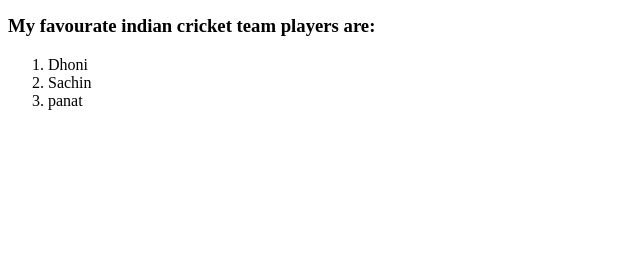
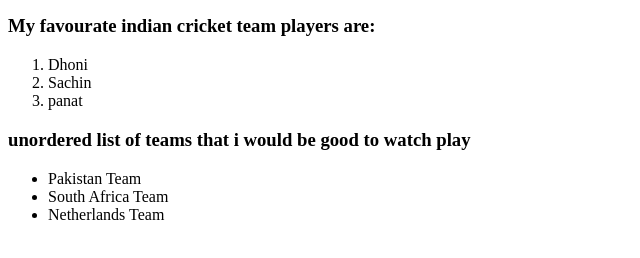
Before and after one commit to 44-563-Web-Apps-S23/44563-webapps-assignment-3-Raja784, a plain HTML site: page index.html in a window 1280 px wide. Shown: the part 230-488 px from the top of the page, without its empty margins (0-640 px from the left). Drawn offline with Linux system fonts and the light colour scheme.

Commit message:
Update index.html

```diff
--- a/index.html
+++ b/index.html
@@ -19,3 +19,9 @@
     <li>Sachin</li>
     <li>panat</li>
 </ol>
+<h3>unordered list of teams that i would be good to watch play </h3>
+<ul>
+    <li>Pakistan Team</li>
+    <li>South Africa Team</li>
+    <li>Netherlands Team</li>
+</ul>
```
